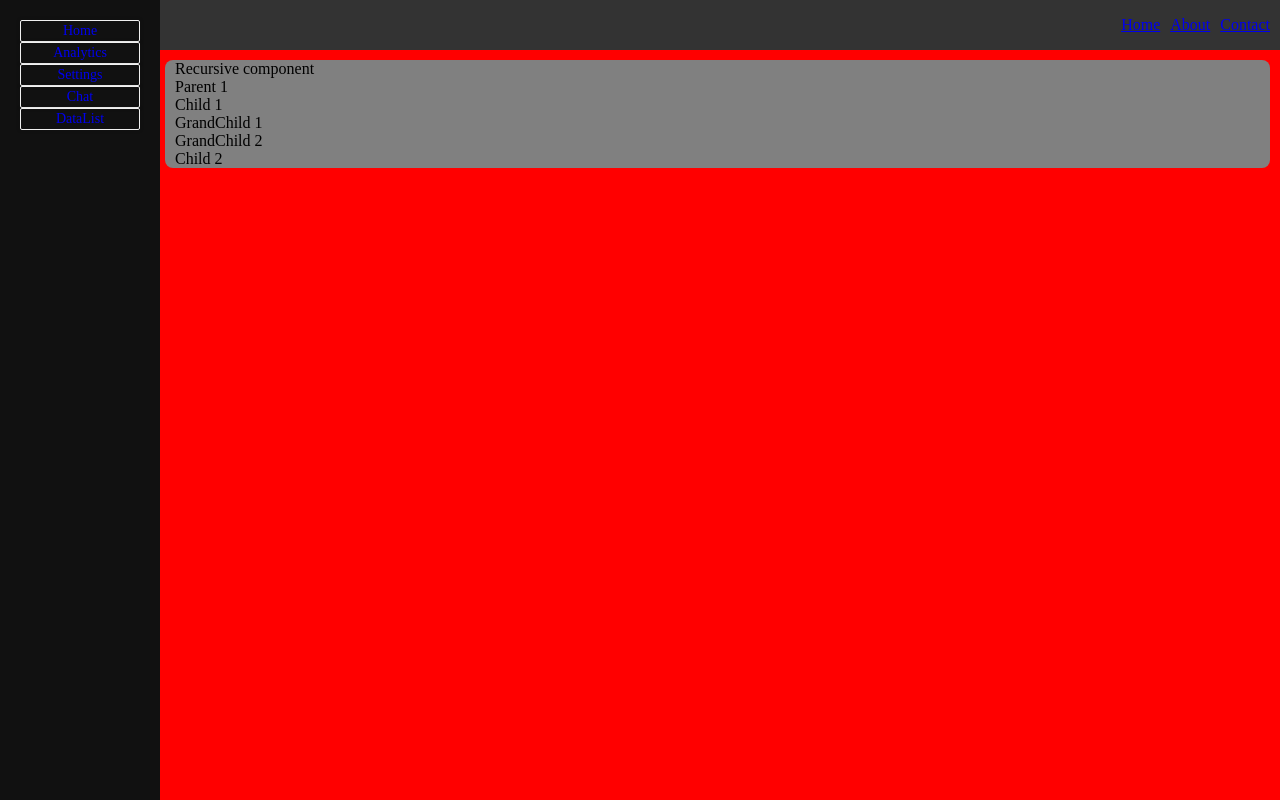
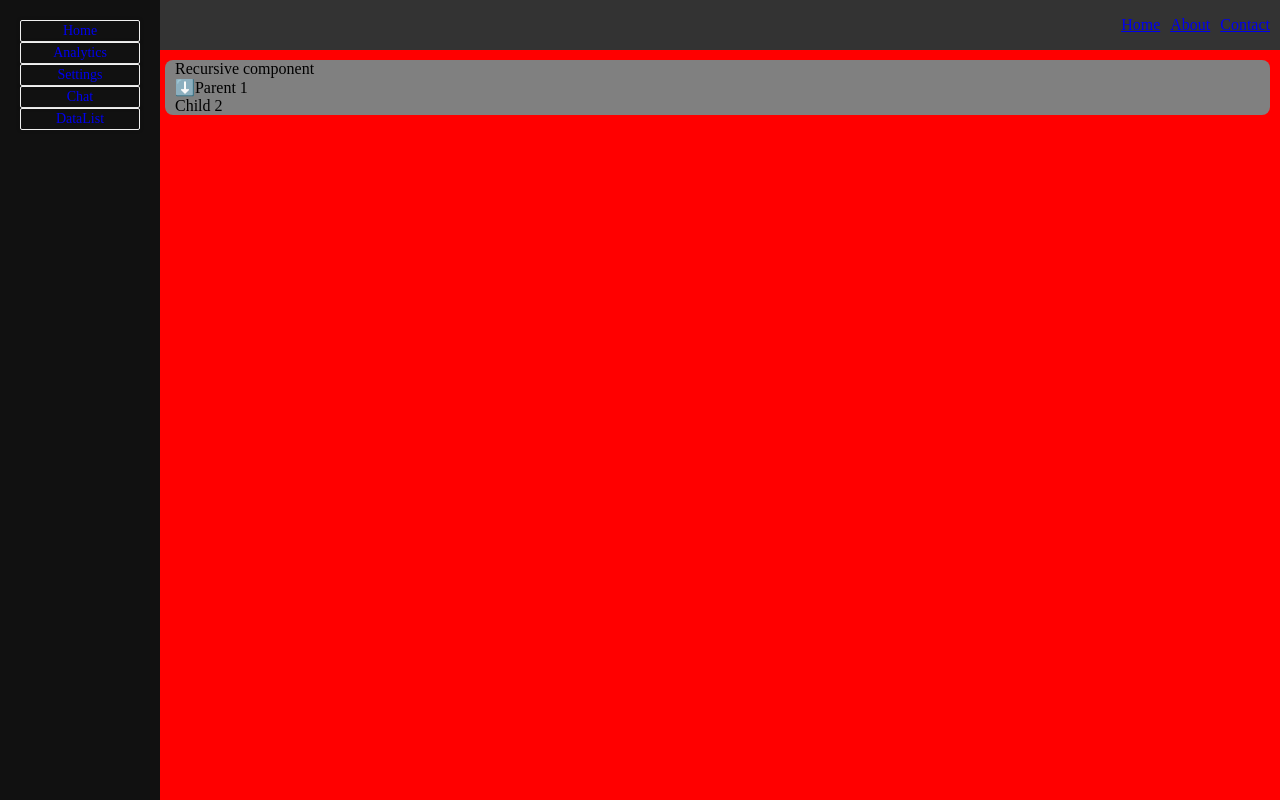
Before and after one commit to Anurag1096/react_1, a React app: page / in a window 1280 px wide. Built offline with nearby package versions, Linux system fonts and the light colour scheme.

Commit message:
Feat: Recursive comp

```diff
--- a/src/components/Dashboard/TreeComp/TreeNode.tsx
+++ b/src/components/Dashboard/TreeComp/TreeNode.tsx
@@ -1,13 +1,28 @@
-import React from 'react'
+import React, { useState } from 'react'
 import { TreeType } from './type'
 export const TreeNode = ({ node }: { node: TreeType }) => {
+  const [toggle, setToggle] = useState<boolean>(false)
+  const toggleExpanded = () => {
+    setToggle(prevState => !prevState)
+  }
   return (
     <div>
-      {node.name}
+      <div style={{cursor:"pointer"}} onClick={toggleExpanded}>
+        {node.children &&
+          <span>{toggle ? "⬆️" : '⬇️'}
+          </span>
+        }
+        {node.name}
+      </div>
+
       {/* Render child nodes if they exist */}
-      {node.children && node.children.map(child => (
-        <TreeNode key={child.id} node={child} />
-      ))}
+      {toggle && node.children && (
+        <div style={{ marginLeft: "20px" }}>
+          {node.children.map(child => (
+            <TreeNode key={child.id} node={child} />
+          ))}
+        </div>
+      )}
     </div>
   )
 }
```
